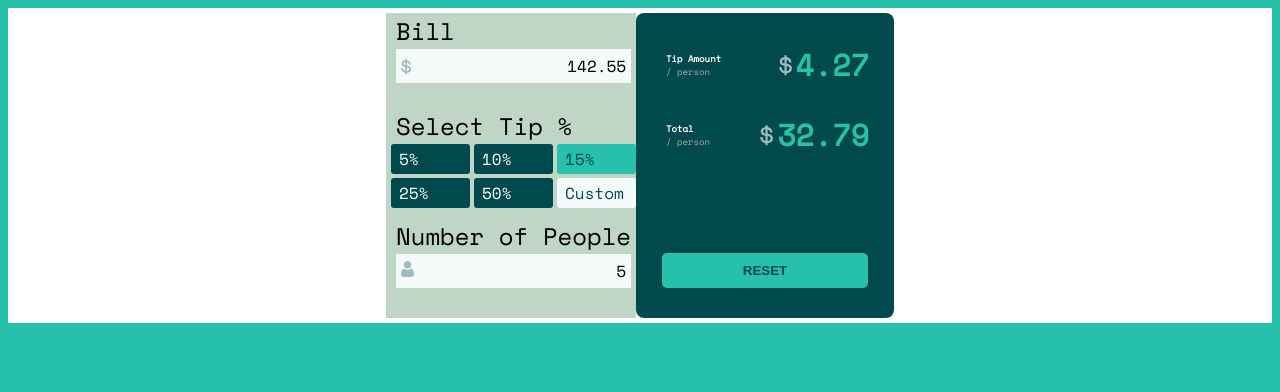
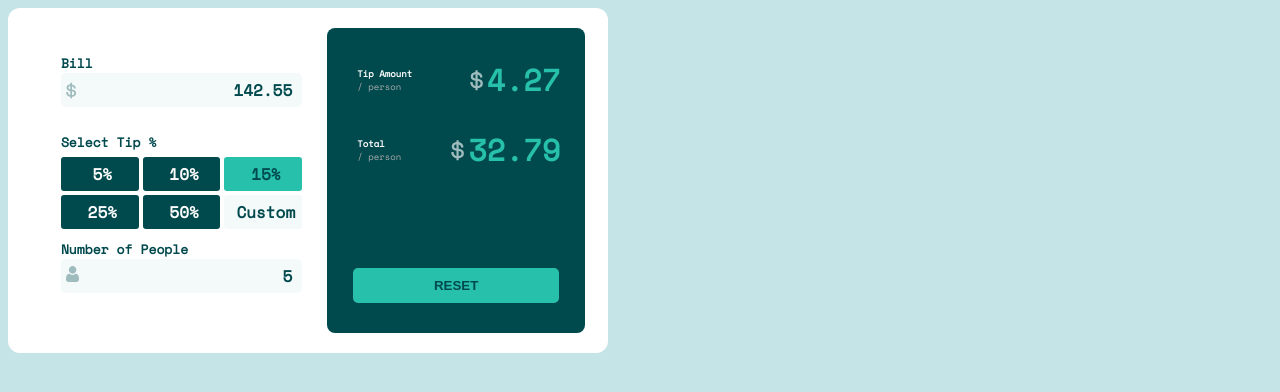
Before and after one commit to paulwritescode/Lobster-TheJituTraining, a plain HTML site: page Calculator-App/file.html in a window 1280 px wide. Drawn offline with nearby package versions, Linux system fonts and the light colour scheme.

Commit message:
both side styled

```diff
--- a/Calculator-App/file.css
+++ b/Calculator-App/file.css
@@ -7,10 +7,15 @@ body {
 }
 /* Color to the divs */
 body {
-  background-color: hsl(172, 67%, 45%);
+  background-color: hsl(185, 41%, 84%);
 }
 .mothercontainer {
-  background-color: white;
+  background-color: hsl(0, 0%, 100%);
+  display: flex;
+  align-items: center;
+  justify-content: center;
+  width: 600px;
+  border-radius: 12px;
 }
 /* right div */
 .right {
@@ -19,7 +24,7 @@ body {
 
 /* delete this after done */
 .left {
-  background-color: rgb(191, 213, 197);
+  background-color: rgb(255, 255, 255);
 }
 /* styling the mother-container */
 .mothercontainer {
@@ -34,6 +39,7 @@ body {
   padding-left: 5px;
   margin-top: 5px;
   margin-bottom: 5px;
+  margin: 20px;
 }
 .topinput {
   display: flex;
@@ -44,6 +50,7 @@ body {
   margin-left: 5px;
   padding: 5px;
   background-color: hsl(189, 41%, 97%);
+  border-radius: 5px;
 }
 .textaboveinput {
   font-size: 24px;
@@ -51,9 +58,21 @@ body {
   margin-left: 5px;
 }
 
+/* numbers formatting */
+.number {
+  font-weight: 700;
+  color: hsl(183, 100%, 15%);
+  margin-right: 5px;
+}
+
 /* left hand grid */
-#selecttip {
+#selecttip,
+#bill,
+#numberpeople {
   margin-top: 25px;
+  font-size: 13px;
+  font-weight: 700;
+  color: hsl(183, 100%, 15%);
 }
 
 .gridcontainer {
@@ -61,42 +80,43 @@ body {
   grid-template-columns: 1fr 1fr 1fr;
   grid-template-rows: 1fr 1fr;
   gap: 4px;
+  margin: 5px;
 }
-
+/* boxes */
 #box1 {
   background-color: hsl(183, 100%, 15%);
   color: white;
-  border-radius: 3px;
 }
 #box2 {
   background-color: hsl(183, 100%, 15%);
   color: white;
-  border-radius: 3px;
 }
 #box3 {
   background-color: hsl(172, 67%, 45%);
   color: hsl(183, 100%, 15%);
-  border-radius: 3px;
 }
 #box4 {
   background-color: hsl(183, 100%, 15%);
   color: white;
-  border-radius: 3px;
 }
 #box5 {
   background-color: hsl(183, 100%, 15%);
   color: white;
-  border-radius: 3px;
 }
 #box6 {
   background-color: hsl(189, 41%, 97%);
   color: hsl(183, 100%, 15%);
-  border-radius: 3px;
 }
 
 /* padding/margin for grids */
 .box {
-  padding: 3px;
+  padding: 5px;
+  padding-left: 7px;
+  padding-right: 7px;
+  border-radius: 3px;
+  display: flex;
+  justify-content: center;
+  font-weight: 600;
 }
 
 /* number inside grid */
@@ -110,13 +130,11 @@ body {
 }
 
 /* righ side */
-
 .ones {
   display: flex;
   flex-direction: column;
 }
 .right {
-  width: inherit;
   height: 305px;
   display: flex;
   flex-direction: column;
--- a/Calculator-App/file.html
+++ b/Calculator-App/file.html
@@ -10,7 +10,7 @@
     <div class="mothercontainer">
         <div class="left">
 
-            <div class="textaboveinput">
+            <div id="bill" class="textaboveinput">
                 Bill
             </div>
             <div class="topinput">
```
